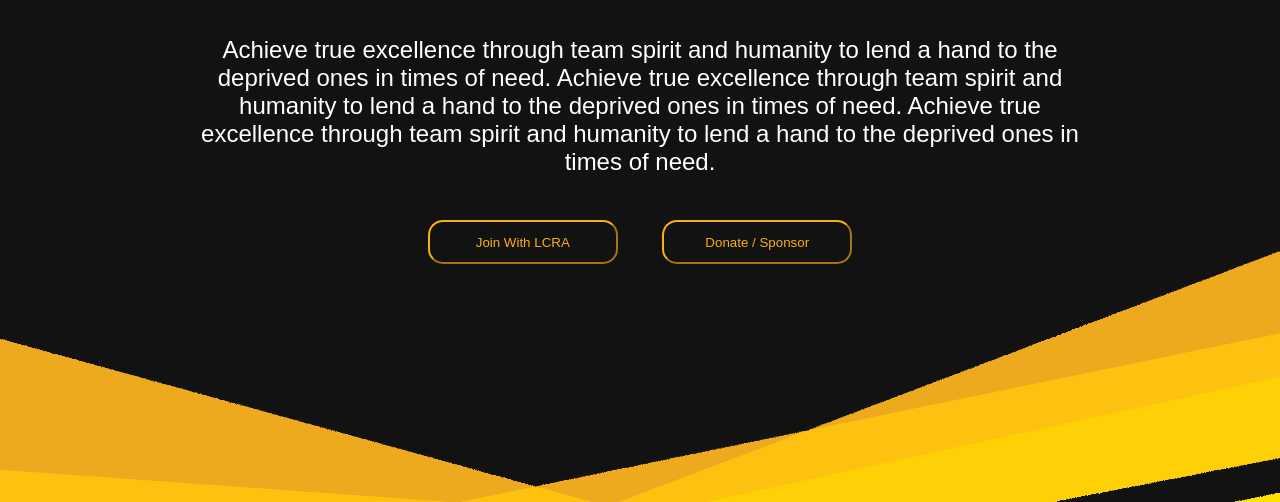
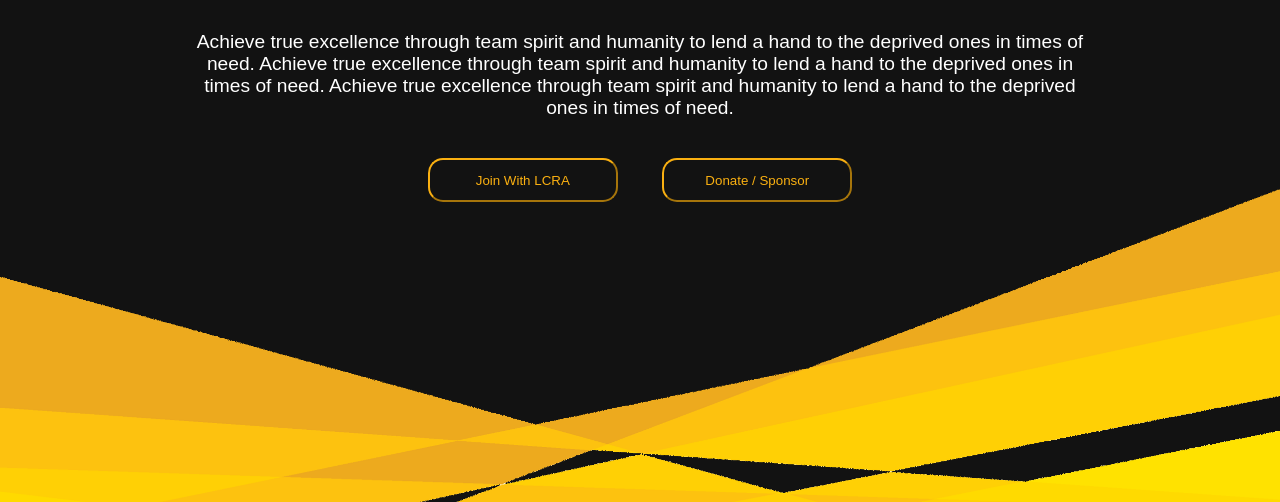
Before and after one commit to Kusal-Charutha/LCRA, a plain HTML site: page index.html in a window 1280 px wide. Shown: the part 598-1100 px from the top of the page. Drawn offline with Linux system fonts and the light colour scheme.

Commit message:
Update index.html

```diff
--- a/index.html
+++ b/index.html
@@ -40,7 +40,7 @@
       <div class="ra" style="line-height: 1">ROYAL &nbspACHIEVERS</div>
       </p>
       <br/>
-      <p style="padding-left: 15%; padding-right: 15%; font-size: 150%;">
+      <p style="padding-left: 15%; padding-right: 15%; font-size: 120%;">
         Achieve true excellence through team spirit and humanity to lend a hand to the deprived ones in times of need.
         Achieve true excellence through team spirit and humanity to lend a hand to the deprived ones in times of
         need.
```
